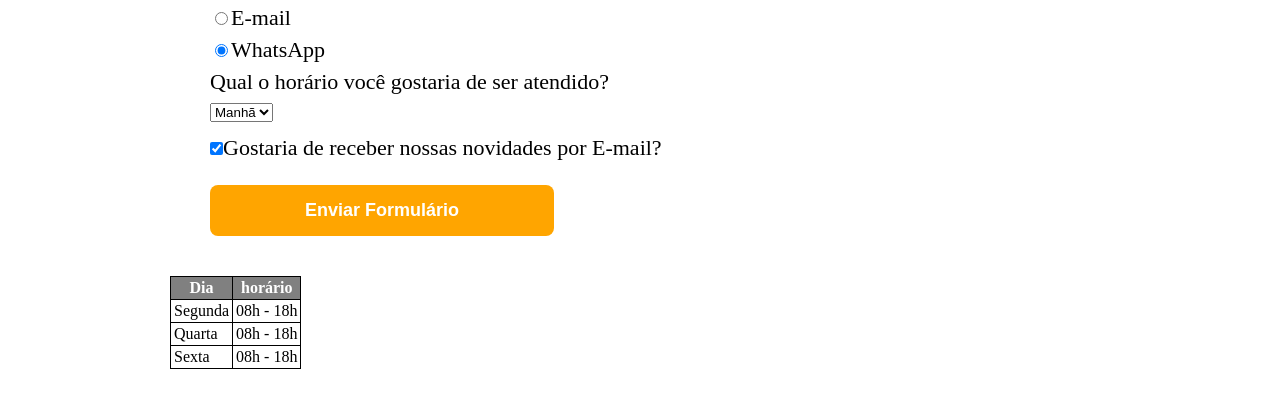
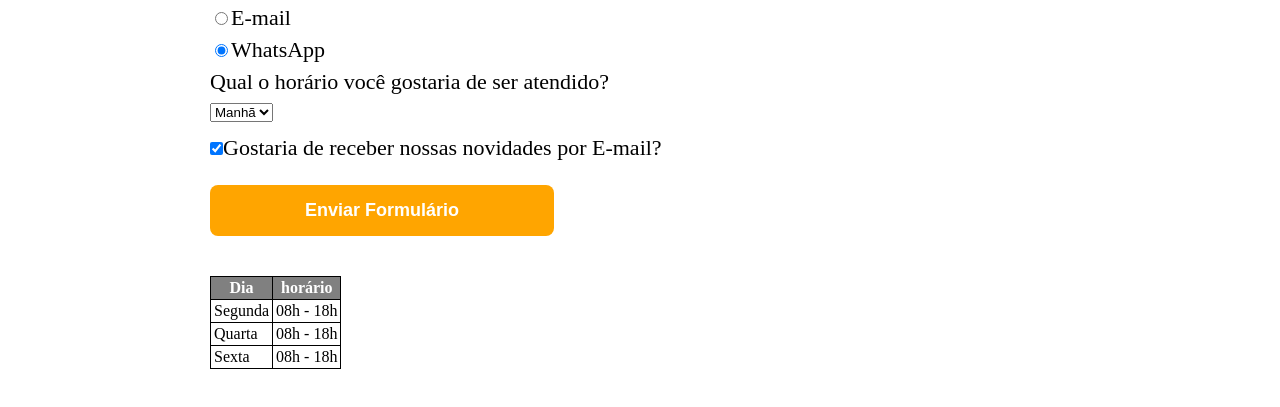
Before and after one commit to srsanttos/html5-alura, a plain HTML site: page contato.html in a window 1280 px wide. Shown: the part 867-1274 px from the top of the page. Drawn offline with Linux system fonts and the light colour scheme.

Commit message:
margemform

```diff
--- a/style.css
+++ b/style.css
@@ -138,9 +138,10 @@ form label, legend {
 table{
     margin: 20px 0 40px;
     transition: 2s all;
+    margin: 40px;
 }
 table:hover{
-    transform: scale(1.2);
+    transform: scale(1.1);
 }
 
 thead{
```
